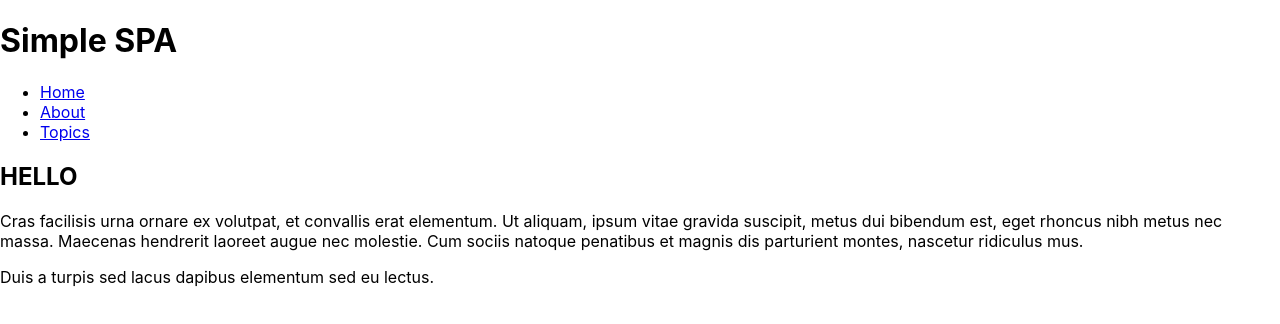
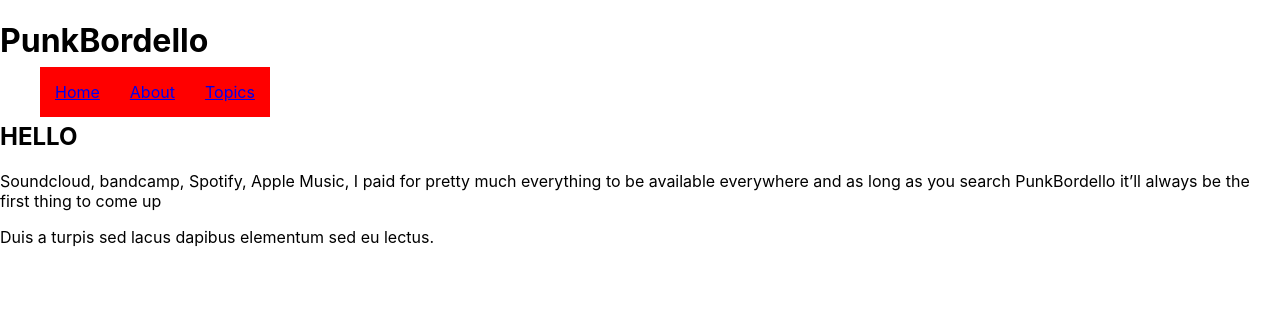
Before and after one commit to jameslock86/cory, a React (Create React App) app in the folder cory/cory/: page / in a window 1280 px wide. Shown: the top 324 px of the page. Built offline with nearby package versions, Linux system fonts and the light colour scheme.

Commit message:
working on the routing for the site.

```diff
--- a/cory/cory/src/App.css
+++ b/cory/cory/src/App.css
@@ -1,12 +1,10 @@
 .App {
   text-align: center;
 }
-
-.App-logo {
-  animation: App-logo-spin infinite 20s linear;
-  height: 40vmin;
+.navLink{
+  padding:15px;
+  background-color:red;
 }
-
 .App-header {
   background-color: #282c34;
   min-height: 100vh;
--- a/cory/cory/src/App.js
+++ b/cory/cory/src/App.js
@@ -9,11 +9,11 @@ class App extends Component {
     return (
       <HashRouter >
        <div>
-          <h1>Simple SPA</h1>
+          <h1>PunkBordello</h1>
           <ul className="header">
-            <li><NavLink to="/">Home</NavLink></li>
-            <li><NavLink to="/about">About</NavLink></li>
-           <li><NavLink to="/topics">Topics</NavLink></li>
+            <a className="navLink"><NavLink to="/">Home</NavLink></a>
+            <a className="navLink"><NavLink to="/about">About</NavLink></a>
+           <a className="navLink"><NavLink to="/topics">Topics</NavLink></a>
           </ul>
 
             <Route path="/"exact component={Home}/>
--- a/cory/cory/src/components/home.js
+++ b/cory/cory/src/components/home.js
@@ -5,12 +5,10 @@ class Home extends Component {
     return (
       <div>
         <h2>HELLO </h2>
-        <p>Cras facilisis urna ornare ex volutpat, et
-        convallis erat elementum. Ut aliquam, ipsum vitae
-        gravida suscipit, metus dui bibendum est, eget rhoncus nibh
-        metus nec massa. Maecenas hendrerit laoreet augue
-        nec molestie. Cum sociis natoque penatibus et magnis
-        dis parturient montes, nascetur ridiculus mus.</p>
+        <p>Soundcloud, bandcamp, Spotify, Apple Music, I paid for
+           pretty much everything to be available
+          everywhere and as long as you search PunkBordello
+           it’ll always be the first thing to come up</p>
 
         <p>Duis a turpis sed lacus dapibus elementum sed eu lectus.</p>
       </div>
```
